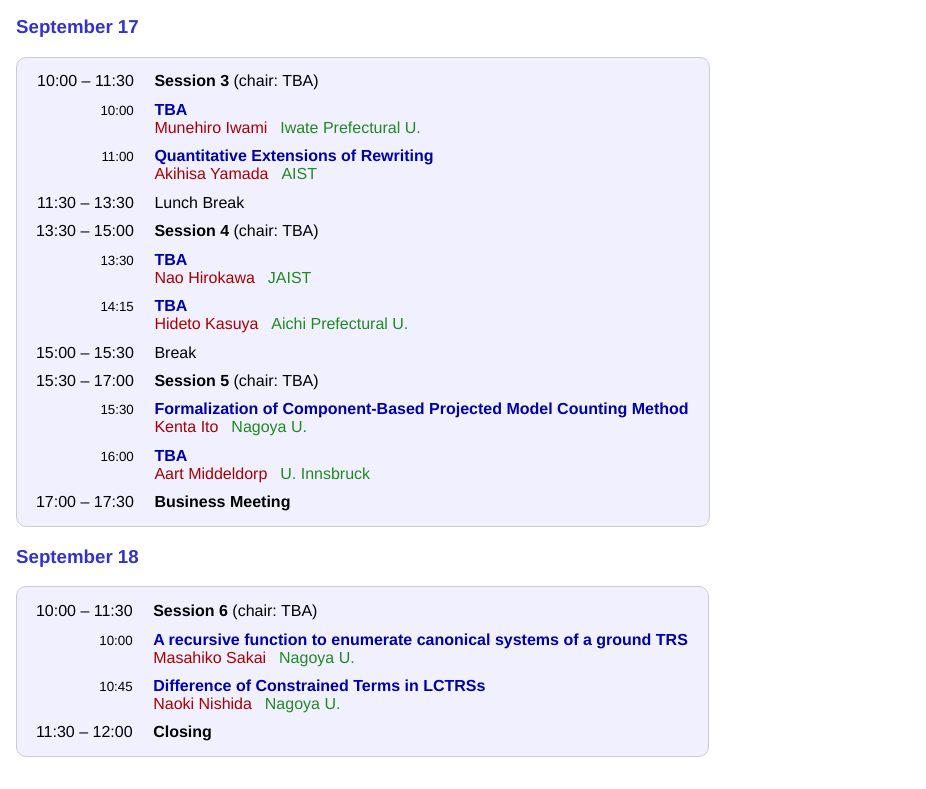
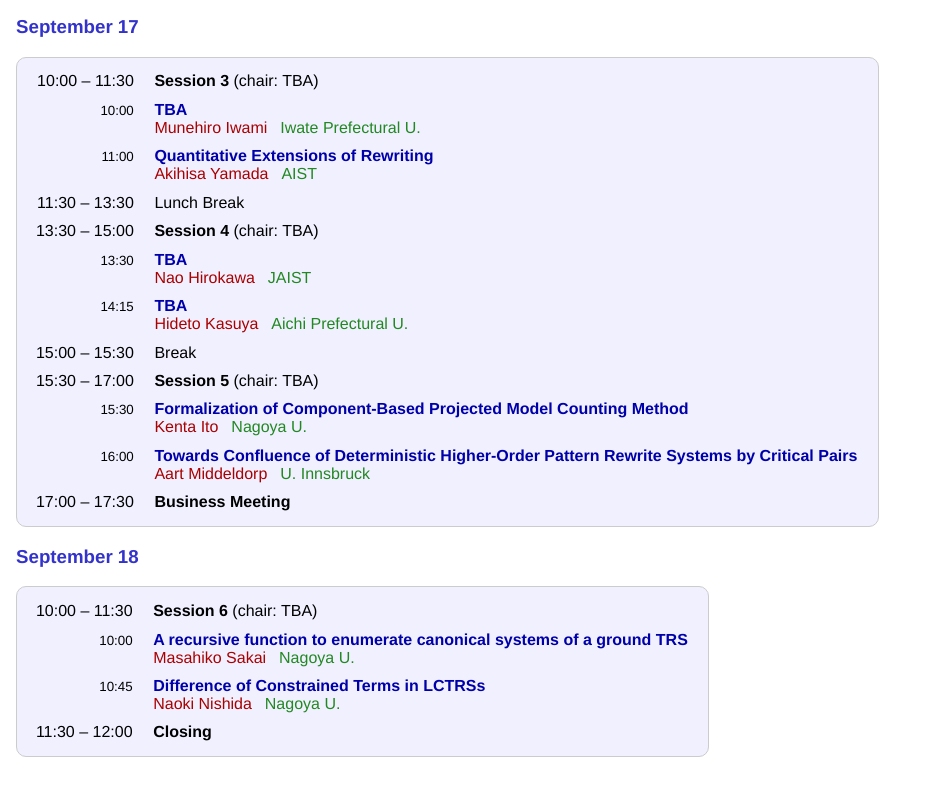
Before and after one commit to trs62/trs62.github.io, a plain HTML site: page program.html in a window 1280 px wide. Shown: the part 530-1319 px from the top of the page, without its empty margins (0-926 px from the left). Drawn offline with Linux system fonts and the light colour scheme.

Commit message:
Update program.

```diff
--- a/program.html
+++ b/program.html
@@ -215,7 +215,7 @@ Nagakute Campus, Aichi Prefectural University, Aichi, Japan<br>
 </tr>
 <tr>
  <td class="time"><small>16:00<td>
- <span class="title">TBA</span><br>
+ <span class="title">Towards Confluence of Deterministic Higher-Order Pattern Rewrite Systems by Critical Pairs</span><br>
  <span class="speaker">Aart Middeldorp</span>
  <span class="affiliation">U. Innsbruck</span>
  </td>
```
